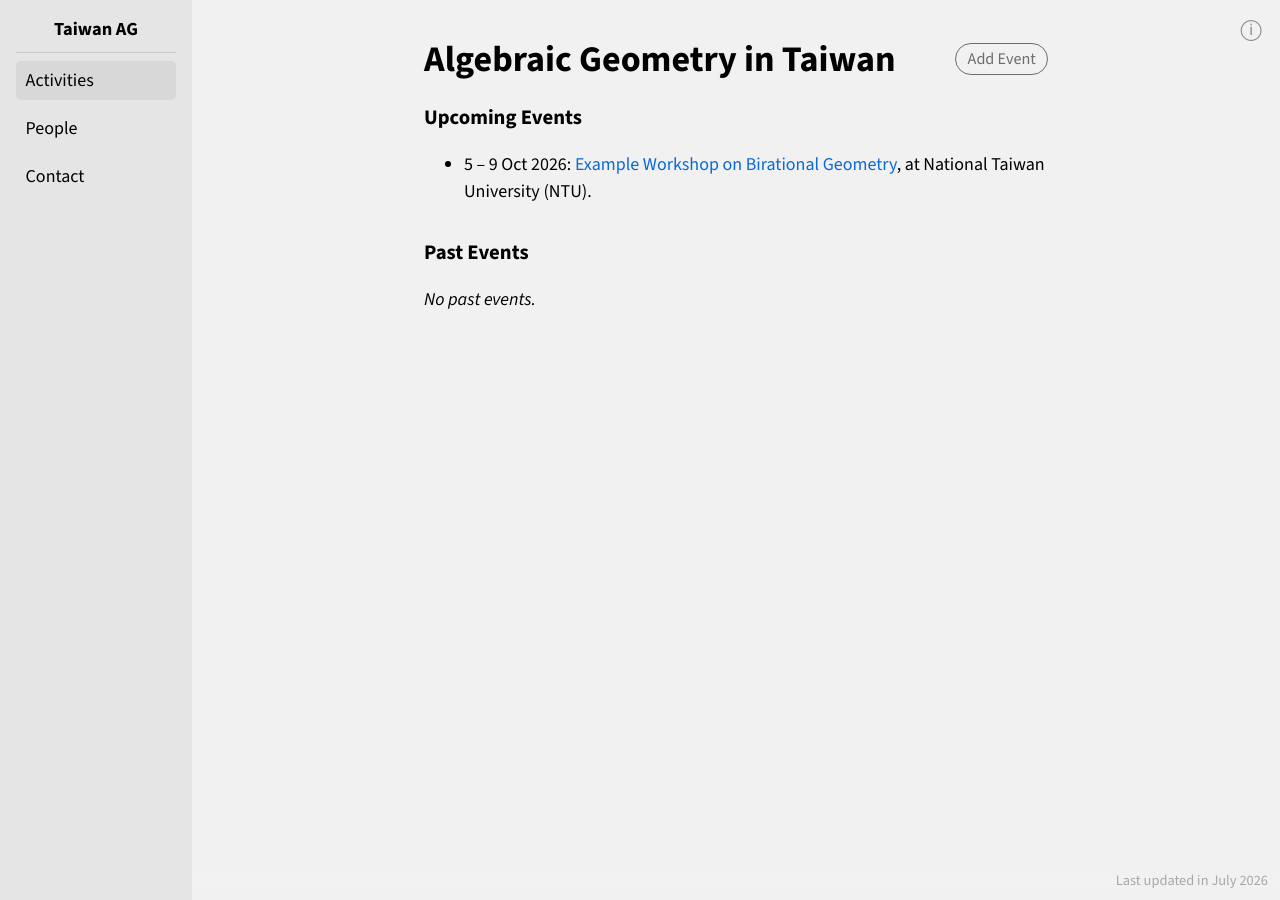
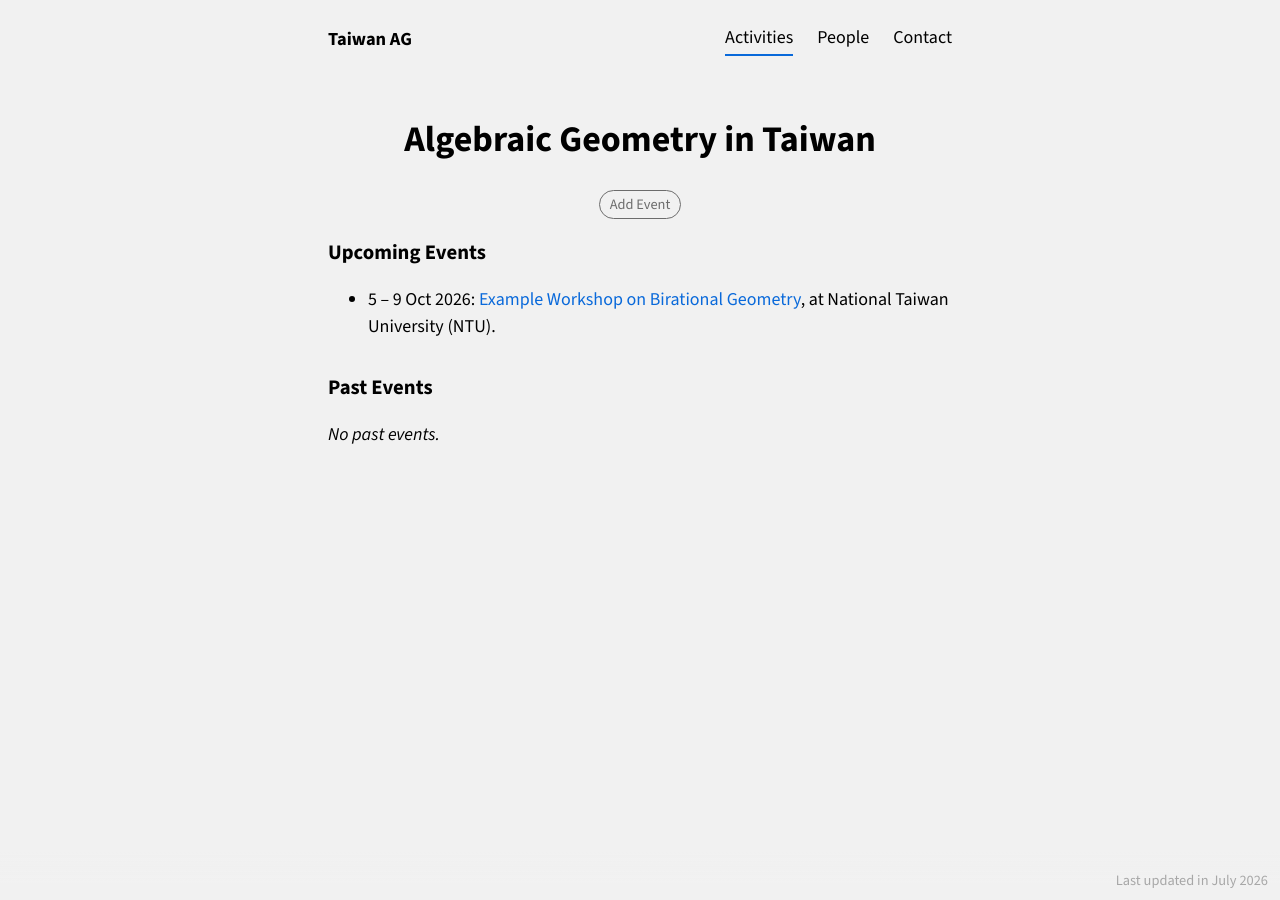
Before and after one commit to taiwan-ag/taiwan-ag.github.io, a Jekyll site: the page built from index.md, in a window 1280 px wide. Built offline with Jekyll 4.4.1, drawn with Linux system fonts in a browser that asks for light colours.

Commit message:
Replace sidebar/topbar nav with a plain top header; revert button placement
The persistent left sidebar (desktop) and fixed colored topbar (mobile)
read as heavier chrome than this small site needs. Replace both with one
minimal header, in normal document flow on every breakpoint: site name
left / page links right on desktop, hamburger + site name + page title on
mobile, no background or border either way. Drop the info (ⓘ) popup
entirely along with its now-orphaned assets/js/info-toggle.js.

Also revert the Add Event / Search buttons to sitting below the page
title (their original spot) instead of inline with the heading, per
feedback that the inline placement didn't read well — just shrunk them
slightly.

Co-Authored-By: Claude Sonnet 5 <noreply@anthropic.com>
Claude-Session: https://claude.ai/code/session_018MqQmPRFp8y98TfkCLULsc

```diff
--- a/_includes/header.html
+++ b/_includes/header.html
@@ -1,32 +1,16 @@
-<header>
-  <div class="topbar">
+<header class="site-header">
   <button id="nav-toggle" class="nav-toggle" type="button" aria-label="Toggle navigation" aria-expanded="false" aria-controls="site-nav">
     <span class="nav-toggle-bar"></span>
     <span class="nav-toggle-bar"></span>
     <span class="nav-toggle-bar"></span>
   </button>
-    <span class="topbar-title">{{ page.heading }}</span>
-  </div>
-  <div class="info-toggle-wrap">
-    <button type="button" id="info-toggle" class="info-toggle" aria-expanded="false" aria-controls="info-popup" title="About this website" aria-label="About this website">&#9432;</button>
-    <div id="info-popup" class="info-popup" hidden>
-      <p>A directory of algebraic geometry events (conferences,
-      workshops, seminars) and researchers in Taiwan.</p>
-      <p>You can suggest additions through the Contact page.</p>
-      <p class="info-popup-credit">&mdash; Created by
-      <a href="https://pedro-nunez.github.io/">Pedro Núñez</a> &mdash;<br>
-      &mdash; Maintained by
-      <a href="https://math.ncku.edu.tw/p/404-1221-271791.php?Lang=zh-tw">Ching-Jui Lai</a> &mdash;</p>
-    </div>
-  </div>
-</header>
-
+  <a href="{{ '/' | relative_url }}" class="site-name">{{ site.short_title }}</a>
+  <span class="page-title">{{ page.title }}</span>
   <nav id="site-nav" class="site-nav" aria-label="Main navigation">
-  <div class="site-name sidebar-name">{{ site.short_title }}</div>
-  <hr class="sidebar-divider">
     <a href="{{ '/' | relative_url }}"{% if page.url == '/' %} class="active"{% endif %}>Activities</a>
     <a href="{{ '/people/' | relative_url }}"{% if page.url == '/people/' %} class="active"{% endif %}>People</a>
     <a href="{{ '/contact/' | relative_url }}"{% if page.url == '/contact/' %} class="active"{% endif %}>Contact</a>
   </nav>
+</header>
 
 <div id="nav-backdrop" class="nav-backdrop" hidden></div>
--- a/_layouts/default.html
+++ b/_layouts/default.html
@@ -8,7 +8,6 @@
   <link rel="preconnect" href="https://fonts.gstatic.com" crossorigin>
   <link href="https://fonts.googleapis.com/css2?family=Source+Sans+3:ital,wght@0,300..700;1,300..700&display=swap" rel="stylesheet">
   <link rel="stylesheet" href="{{ '/assets/css/main.css' | relative_url }}">
-  <script src="{{ '/assets/js/info-toggle.js' | relative_url }}" defer></script>
   <script src="{{ '/assets/js/nav-toggle.js' | relative_url }}" defer></script>
   <script src="{{ '/assets/js/people-filter.js' | relative_url }}" defer></script>
 </head>
--- a/assets/css/main.css
+++ b/assets/css/main.css
@@ -66,34 +66,9 @@ h3 {
   margin-top: 1rem;
 }
 
-/* Title + action button (Add Event / Search) on one row, button
-   right-aligned rather than centered on its own line below the
-   heading. */
-.page-header {
-  align-items: center;
-  display: flex;
-  justify-content: space-between;
-  gap: 1rem;
-}
-
-.page-header h1 {
-  margin: 0;
-  text-align: left;
-}
-
-.page-header .button {
-  flex-shrink: 0;
-  margin: 0;
-}
-
-/* Desktop: the nav is a persistent left sidebar, so page content is
-   shifted right to clear it, then centered (via the flex row below)
-   within whatever width remains to the right of the sidebar — not
-   within the full browser window. */
 .page-wrap {
   display: flex;
   justify-content: center;
-  margin-left: 12rem;
 }
 
 .page-content {
@@ -109,13 +84,11 @@ h3 {
    hard bar. Non-interactive (pointer-events: none) and low z-index,
    since the bar has no interactive content of its own; without it,
    the bar would block clicks on real content underneath, since it
-   visually overlaps the very bottom of the page. Left clears the
-   desktop sidebar (matching .page-wrap's own margin-left); the mobile
-   media query below resets it to 0, where there's no sidebar. */
+   visually overlaps the very bottom of the page. */
 .last-updated-bar {
   position: fixed;
   bottom: 0;
-  left: 12rem;
+  left: 0;
   right: 0;
   height: 3rem;
   display: flex;
@@ -135,8 +108,33 @@ h3 {
   opacity: 0.7;
 }
 
-/* Hidden on desktop; only the mobile media query below shows it. */
-.topbar {
+/* Plain header row, no background/border -- sits in normal document
+   flow (scrolls with the page) on every breakpoint, unlike the old
+   fixed sidebar/topbar. Width-matched to .page-content so the name and
+   links line up above the content column instead of spanning edge to
+   edge. */
+.site-header {
+  align-items: center;
+  display: flex;
+  gap: 1rem;
+  justify-content: space-between;
+  margin: 0 auto;
+  max-width: 45rem;
+  padding: 1.5rem 3rem 0;
+}
+
+.site-name {
+  color: inherit;
+  font-size: 1.15rem;
+  font-weight: bold;
+  text-decoration: none;
+}
+
+/* Mobile-only (hamburger for the off-canvas drawer, and the current
+   page's short title) -- hidden on desktop, where the nav links render
+   inline in .site-nav instead. Shown by the @media block below. */
+.nav-toggle,
+.page-title {
   display: none;
 }
 
@@ -144,7 +142,6 @@ h3 {
   background: none;
   border: none;
   cursor: pointer;
-  display: flex;
   flex-direction: column;
   gap: 0.3rem;
   padding: 0.4rem;
@@ -158,29 +155,25 @@ h3 {
   width: 1.4rem;
 }
 
-.site-name {
+/* Desktop: plain inline links, no background/box -- the mobile media
+   query below replaces this with the off-canvas drawer instead. */
+.site-nav {
+  display: flex;
+  gap: 1.5rem;
+}
+
+.site-nav a {
   color: inherit;
-  font-weight: bold;
+  padding-bottom: 0.2rem;
   text-decoration: none;
 }
 
-/* Desktop-only: a persistent, non-clickable header atop the sidebar,
-   above the nav links, so the name stays visible while browsing any
-   page. Hidden on mobile, where .topbar shows the current page's
-   heading instead (see the @media block below). */
-.sidebar-name {
-  display: block;
-  font-size: 1.15rem;
-  text-align: center;
+.site-nav a:hover {
+  color: var(--accent-color);
 }
 
-/* A standalone divider between the name and the nav links below it,
-   rather than living on the name's own border/padding -- so the line
-   sits between the two, not as part of either one's clickable box. */
-.sidebar-divider {
-  border: none;
-  border-top: 1px solid var(--nav-hover-bg);
-  margin: 0;
+.site-nav a.active {
+  border-bottom: 2px solid var(--accent-color);
 }
 
 .mailto-link,
@@ -242,7 +235,7 @@ h3 {
   display: block;
   width: fit-content;
   margin: 0 auto;
-  padding: 0.2rem 0.7rem;
+  padding: 0.15rem 0.6rem;
   border: 1px solid var(--text-color);
   border-radius: 999px;
   /* Also applied to <button> elements (e.g. People's search/clear
@@ -250,7 +243,7 @@ h3 {
      default the way <a> tags do -- without this they'd render in the
      browser's UI font with a non-pointer cursor. */
   font: inherit;
-  font-size: 0.9em;
+  font-size: 0.8em;
   cursor: pointer;
   background: none;
   color: var(--text-color);
@@ -283,104 +276,6 @@ h3 {
 
 .button-row .button {
   margin: 0;
-}
-
-.info-toggle-wrap {
-  position: fixed;
-  top: 0.75rem;
-  right: 0.75rem;
-  z-index: 30;
-}
-
-.info-toggle {
-  align-items: center;
-  background: none;
-  border: none;
-  color: #888;
-  cursor: pointer;
-  display: flex;
-  font-size: 1.3rem;
-  justify-content: center;
-  line-height: 1;
-  padding: 0.4rem;
-}
-
-.info-toggle:hover {
-  color: var(--accent-color);
-}
-
-/* Anchored to the right edge (not left, like ag-in-madrid's version of
-   this component) since .info-toggle-wrap sits in the top-right corner
-   here -- opening from the left would push the popup off-screen. */
-.info-popup {
-  background: var(--sidebar-bg-color);
-  border: 1px solid rgba(128, 128, 128, 0.4);
-  border-radius: 0.4rem;
-  box-shadow: 0 2px 8px rgba(0, 0, 0, 0.2);
-  font-size: 1rem;
-  font-weight: normal;
-  right: 0;
-  margin-top: 0.5rem;
-  padding: 1rem 1.25rem;
-  position: absolute;
-  text-align: left;
-  top: 100%;
-  width: min(22rem, 85vw);
-  z-index: 10;
-}
-
-.info-popup p {
-  margin: 0 0 0.75rem;
-}
-
-.info-popup p:last-child {
-  margin-bottom: 0;
-}
-
-.info-popup p.info-popup-credit {
-  color: #888;
-  text-align: center;
-  font-size: 0.85em;
-  margin-top: 1rem;
-}
-
-.info-popup-credit a {
-  color: inherit;
-  text-decoration: none;
-}
-
-.info-popup-credit a:hover {
-  color: var(--accent-color);
-}
-
-/* Desktop: persistent left sidebar with just the nav links. */
-.site-nav {
-  background: var(--sidebar-bg-color);
-  bottom: 0;
-  display: flex;
-  flex-direction: column;
-  gap: 0.5rem;
-  left: 0;
-  overflow-y: auto;
-  padding: 1rem;
-  position: fixed;
-  top: 0;
-  width: 12rem;
-}
-
-.site-nav a {
-  border-radius: 0.3rem;
-  color: inherit;
-  padding: 0.4rem 0.6rem;
-  text-decoration: none;
-}
-
-.site-nav a.active {
-  background: var(--nav-active-bg);
-}
-
-.site-nav a:hover {
-  background: var(--nav-hover-bg);
 }
 
 .external-link-icon {
@@ -575,54 +470,30 @@ a.person-name:hover {
     font-size: 1rem;
   }
 
-  .page-wrap {
-    margin-left: 0;
-    padding-top: 3.5rem;
-  }
-
   .page-content {
     padding: 1rem 1.25rem 3.5rem;
   }
 
-  .last-updated-bar {
-    left: 0;
-  }
-
-  /* .topbar already shows the page's title on mobile, so the in-page
-     h1 would just duplicate it. */
+  /* .site-header already shows the page's short title on mobile, so
+     the in-page h1 would just duplicate it. */
   h1 {
     display: none;
   }
 
-  /* With the h1 hidden, .page-header's only visible content is the
-     action button -- keep it pinned to the right instead of it
-     collapsing to flex-start (space-between's behavior with a single
-     child). */
-  .page-header {
-    justify-content: flex-end;
+  .site-header {
+    gap: 0.75rem;
+    justify-content: flex-start;
+    padding: 1rem 1.25rem 0;
   }
 
-  .topbar {
-    align-items: center;
-    background: var(--sidebar-bg-color);
-    border-bottom: 1px solid var(--text-color);
+  .nav-toggle {
     display: flex;
-    height: 3rem;
-    justify-content: center;
-    left: 0;
-    /* Keeps the centered title clear of the nav-toggle/info-toggle
-       buttons, which float on top of this bar via fixed/absolute
-       positioning rather than taking up flex space of their own. */
-    padding: 0 3rem;
-    position: fixed;
-    right: 0;
-    top: 0;
-    z-index: 20;
   }
 
-  /* Truncates rather than wrapping/overlapping the corner buttons when
-     a page's heading is too long for narrow screens. */
-  .topbar-title {
+  /* Truncates rather than wrapping when a page's title is too long for
+     narrow screens. */
+  .page-title {
+    display: block;
     font-weight: bold;
     max-width: 100%;
     overflow: hidden;
@@ -630,39 +501,41 @@ a.person-name:hover {
     white-space: nowrap;
   }
 
-  .nav-toggle {
-    left: 0.75rem;
-    position: absolute;
-    top: 50%;
-    transform: translateY(-50%);
-  }
-
-  /* Centered the same way as .nav-toggle: top is the topbar's own
-     vertical midpoint (half its 3rem height), then translateY(-50%)
-     centers the button itself on that point. */
-  .info-toggle-wrap {
-    top: 1.5rem;
-    transform: translateY(-50%);
-  }
-
-  /* .topbar already shows a title on mobile. */
-  .sidebar-name,
-  .sidebar-divider {
-    display: none;
-  }
-
-  /* Off-screen drawer instead of a persistent sidebar. */
+  /* Off-canvas drawer instead of desktop's plain inline links. */
   .site-nav {
-    top: 3rem;
+    background: var(--sidebar-bg-color);
+    bottom: 0;
+    flex-direction: column;
+    gap: 0.5rem;
+    left: 0;
+    max-width: 16rem;
+    overflow-y: auto;
+    padding: 1rem;
+    position: fixed;
+    top: 0;
     transform: translateX(-100%);
     transition: transform 0.2s ease;
     width: 80%;
-    max-width: 16rem;
     z-index: 25;
   }
 
   .site-nav.open {
     transform: translateX(0);
+  }
+
+  .site-nav a {
+    border-radius: 0.3rem;
+    padding: 0.4rem 0.6rem;
+  }
+
+  .site-nav a:hover {
+    background: var(--nav-hover-bg);
+    color: inherit;
+  }
+
+  .site-nav a.active {
+    background: var(--nav-active-bg);
+    border-bottom: none;
   }
 
   .people-filters {
@@ -681,7 +554,7 @@ a.person-name:hover {
     left: 0;
     position: fixed;
     right: 0;
-    top: 3rem;
+    top: 0;
     z-index: 24;
   }
 }
--- a/assets/js/info-toggle.js
+++ /dev/null
@@ -1,41 +0,0 @@
-// Wires up the info button (#info-toggle) in the header, which
-// shows/hides the explanatory text in #info-popup (hidden by default via
-// the `hidden` attribute).
-
-(function () {
-  document.addEventListener("DOMContentLoaded", function () {
-    var toggle = document.getElementById("info-toggle");
-    var popup = document.getElementById("info-popup");
-    if (!toggle || !popup) return;
-
-    function closePopup() {
-      popup.hidden = true;
-      toggle.setAttribute("aria-expanded", "false");
-    }
-
-    function openPopup() {
-      popup.hidden = false;
-      toggle.setAttribute("aria-expanded", "true");
-    }
-
-    toggle.addEventListener("click", function (event) {
-      event.stopPropagation();
-      if (popup.hidden) {
-        openPopup();
-      } else {
-        closePopup();
-      }
-    });
-
-    // Closes when clicking anywhere outside the popup/button.
-    document.addEventListener("click", function (event) {
-      if (!popup.hidden && !popup.contains(event.target) && event.target !== toggle) {
-        closePopup();
-      }
-    });
-
-    document.addEventListener("keydown", function (event) {
-      if (event.key === "Escape") closePopup();
-    });
-  });
-})();
--- a/index.md
+++ b/index.md
@@ -5,10 +5,9 @@ heading: Algebraic Geometry in Taiwan
 permalink: /
 ---
 
-<div class="page-header">
-  <h1>{{ page.heading }}</h1>
-  <a href="https://github.com/taiwan-ag/taiwan-ag.github.io/issues/new?template=add-event.yml" class="button">Add Event</a>
-</div>
+# {{ page.heading }}
+
+[Add Event](https://github.com/taiwan-ag/taiwan-ag.github.io/issues/new?template=add-event.yml){: .button }
 
 ## Upcoming Events
 
```
Also changed, not shown: people.md (+3 -4 lines). Lines whose indentation alone changed are shown as unchanged.
